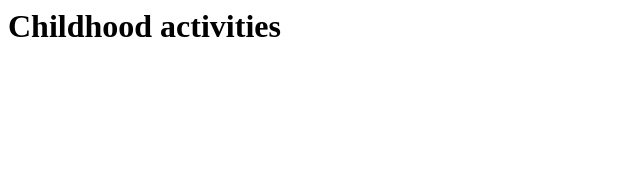
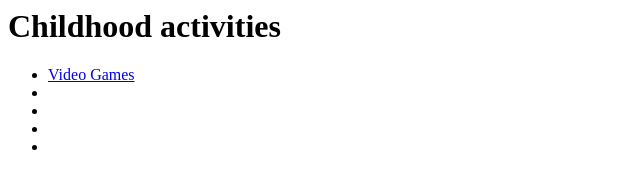
Before and after one commit to tillert13/html-me-someting, a plain HTML site: page index.html in a window 1280 px wide. Shown: the whole page, without its empty margins (0-640 px from the left). Drawn offline with Linux system fonts and the light colour scheme.

Commit message:
added nav and first topic

```diff
--- a/index.html
+++ b/index.html
@@ -6,6 +6,15 @@
    <body>
 	<header>
 	<h1>Childhood activities</h1>
+	<nav>
+	<ul>
+	<li><a href = "#Video Games">Video Games</a></li>
+	<li> </li>
+	<li> </li>
+	<li> </li>
+	<li> </li>
+	</ul>
+	</nav>
 	</header>
    </body>
 </html>
```
